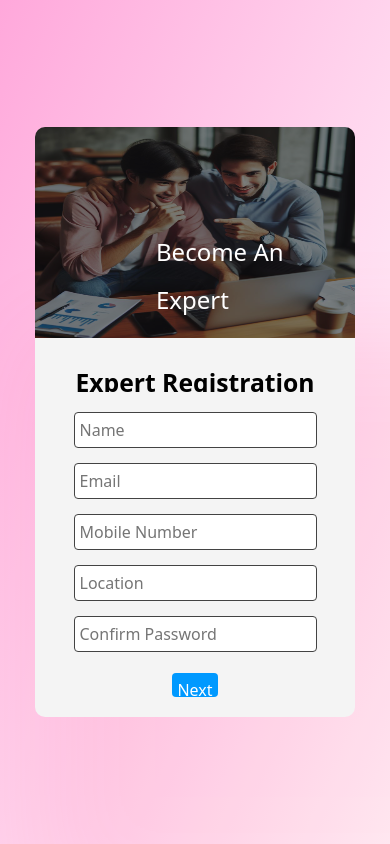
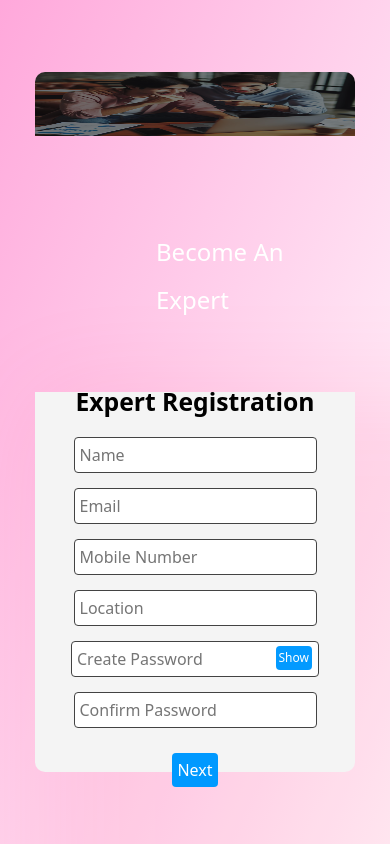
Before and after one commit to pratik860s/Degpeg-starter, a React (Create React App) app: page /register/expert in a window 390 px wide. Built offline with nearby package versions, Linux system fonts and the light colour scheme.

Commit message:
dev : new changes

```diff
--- a/src/App.css
+++ b/src/App.css
@@ -1,38 +1,24 @@
-.App {
-  text-align: center;
+* {
+  margin: 0px;
+  padding: 0px;
 }
 
-.App-logo {
-  height: 40vmin;
-  pointer-events: none;
+body {
+  background: linear-gradient(to top left, #eb008b, #ffffff);
+  margin: 0;
+  padding: 0;
+  box-sizing: border-box;
 }
 
-@media (prefers-reduced-motion: no-preference) {
-  .App-logo {
-    animation: App-logo-spin infinite 20s linear;
-  }
+button {
+  padding: 10px;
+  border: none;
+  border-radius: 4px;
+  background-color: hsl(219, 100%, 46%); /* Magenta button */
+  color: white;
+  cursor: pointer;
+  margin: 10px;
 }
-
-.App-header {
-  background-color: #282c34;
-  min-height: 100vh;
-  display: flex;
-  flex-direction: column;
-  align-items: center;
-  justify-content: center;
-  font-size: calc(10px + 2vmin);
-  color: white;
+button:hover{
+  background-color: rgb(112, 112, 255);
 }
-
-.App-link {
-  color: #61dafb;
-}
-
-@keyframes App-logo-spin {
-  from {
-    transform: rotate(0deg);
-  }
-  to {
-    transform: rotate(360deg);
-  }
-}
--- a/src/Pages/ExpertSignup/ExpertSignup.css
+++ b/src/Pages/ExpertSignup/ExpertSignup.css
@@ -6,7 +6,6 @@
   box-sizing: border-box;
   margin: 0;
   padding: 0;
-  overflow: hidden;
 }
 /* Container for the form */
 .expertSignup-container {
@@ -134,8 +133,7 @@
     padding: 15px;
   }
   .expert-image {
-    /* width: 200px; */
-    height: 25vh;
+    height: 20%;
     border-radius: 10px 10px 0 0;
     filter: brightness(50%);
   }
--- a/src/Pages/Login/Login.css
+++ b/src/Pages/Login/Login.css
@@ -1,23 +1,4 @@
-body {
-  background: linear-gradient(to top left, #eb008b, #ffffff);
-  overflow: hidden;
-  margin: 0;
-  padding: 0;
-  box-sizing: border-box;
-}
 
-button {
-  padding: 10px;
-  border: none;
-  border-radius: 4px;
-  background-color: hsl(219, 100%, 46%); /* Magenta button */
-  color: white;
-  cursor: pointer;
-  margin: 10px;
-}
-button:hover{
-  background-color: rgb(112, 112, 255);
-}
 
 .login-card{
   display: flex;
--- a/src/Pages/Login/Login.js
+++ b/src/Pages/Login/Login.js
@@ -18,7 +18,9 @@
 } from "mdb-react-ui-kit";
 
 // Importing the CSS stylesheet for styling the component
+import "../../App.css";
 import "./Login.css";
+
 
 // Login component definition
 const Login = () => {
```
Also changed, not shown: 1 other file (tests, documents, lock files or other folders).
